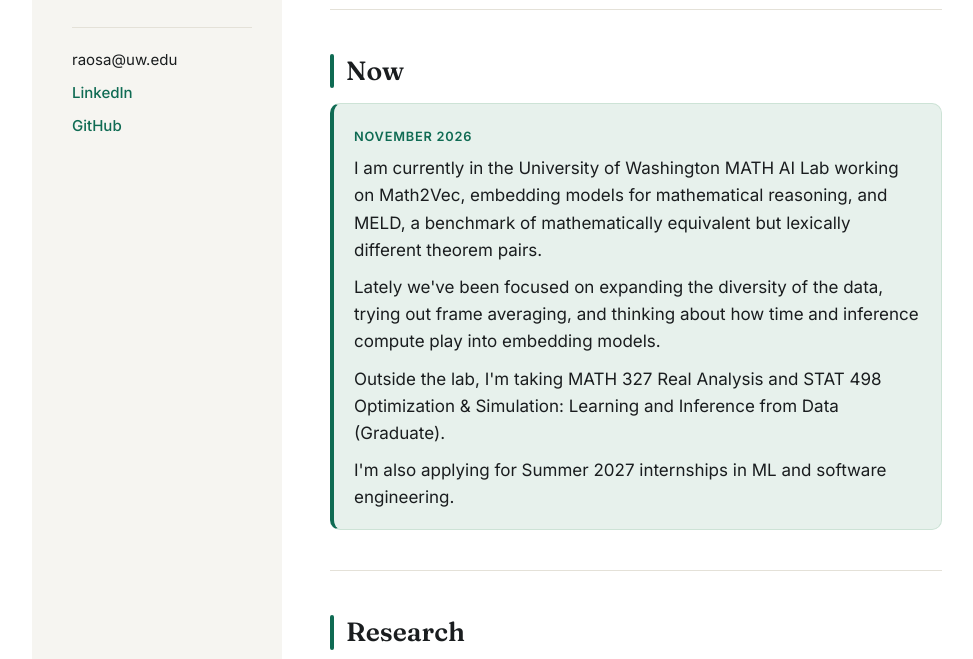
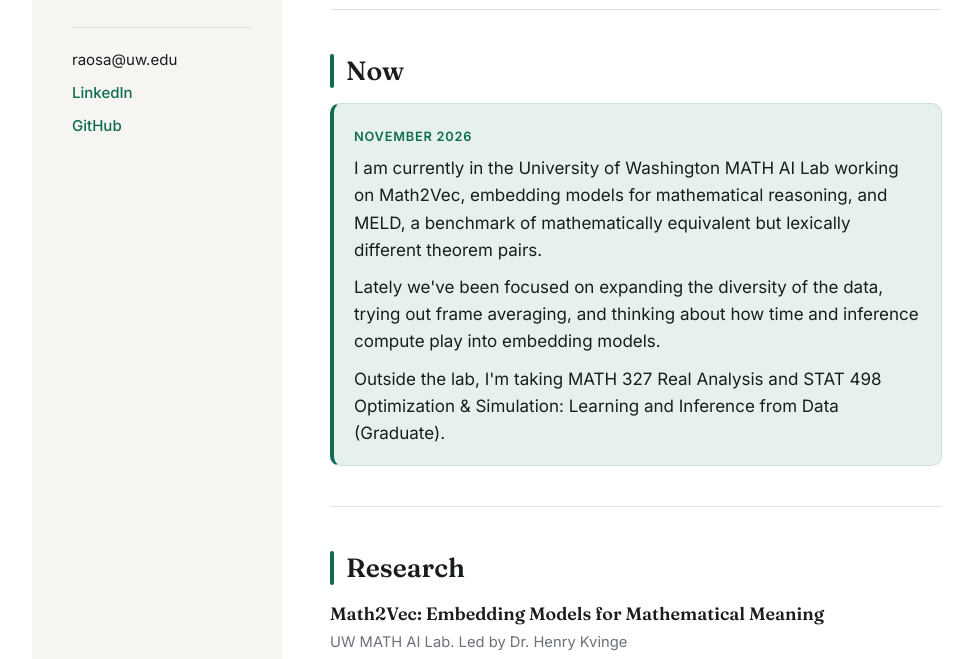
Before and after one commit to SamarthRao91/portfolio, a plain HTML site: page index.html in a window 1280 px wide. Shown: the part 325-984 px from the top of the page, without its empty margins (88-1061 px from the left). Drawn offline with Linux system fonts and the light colour scheme.

Commit message:
Remove duplicate internship line from Now, keep it in About

```diff
--- a/index.html
+++ b/index.html
@@ -405,10 +405,6 @@ section {
           Optimization &amp; Simulation: Learning and Inference from Data
           (Graduate).
         </p>
-        <p>
-          I'm also applying for Summer 2027 internships in ML and
-          software engineering.
-        </p>
       </div>
     </section>
 
```
